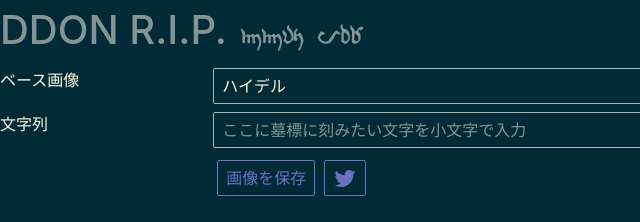
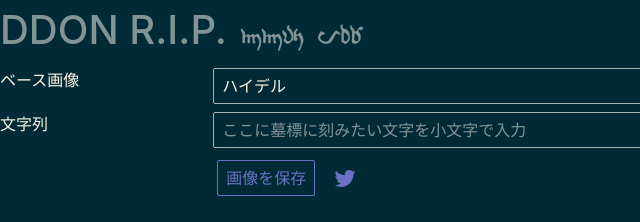
Before and after one commit to nururefu/DDONRIP, a website: page docs/index.html in a window 1280 px wide. Shown: the top 222 px of the page, 0-640 px from the left. Drawn offline with Linux system fonts and the light colour scheme.

Commit message:
fix tweet link

```diff
--- a/docs/index.html
+++ b/docs/index.html
@@ -32,8 +32,8 @@
             <div class="col-2 col-sm-12"></div>
             <div class="col-10 col-sm-12">
                 <button id="download-button" class="btn m-1">画像を保存</button>
-                <a class="btn"
-                    href="https://twitter.com/intent/tweet?text=https%3A%2F%2Fnururefu.github.io%2FDDONRIP%2F">
+                <a class="btn btn-link"
+                    href="https://twitter.com/intent/tweet?url=https%3A%2F%2Fnururefu.github.io%2FDDONRIP%2F">
                     <svg style="height:100%" viewBox="0 0 24 24">
                         <path d="M22.46,6C21.69,6.35 20.86,6.58 20,6.69C20.88,6.16 21.56,5.32 21.88,4.31C21.05,4.81 20.13,5.16 19.16,5.36C18.37,4.5 17.26,4 16,4C13.65,4 11.73,5.92 11.73,8.29C11.73,8.63 11.77,8.96 11.84,9.27C8.28,9.09 5.11,7.38 3,4.79C2.63,5.42 2.42,6.16 2.42,6.94C2.42,8.43 3.17,9.75 4.33,10.5C3.62,10.5 2.96,10.3 2.38,10C2.38,10 2.38,10 2.38,10.03C2.38,12.11 3.86,13.85 5.82,14.24C5.46,14.34 5.08,14.39 4.69,14.39C4.42,14.39 4.15,14.36 3.89,14.31C4.43,16 6,17.26 7.89,17.29C6.43,18.45 4.58,19.13 2.56,19.13C2.22,19.13 1.88,19.11 1.54,19.07C3.44,20.29 5.7,21 8.12,21C16,21 20.33,14.46 20.33,8.79C20.33,8.6 20.33,8.42 20.32,8.23C21.16,7.63 21.88,6.87 22.46,6Z" />
                     </svg>
```
